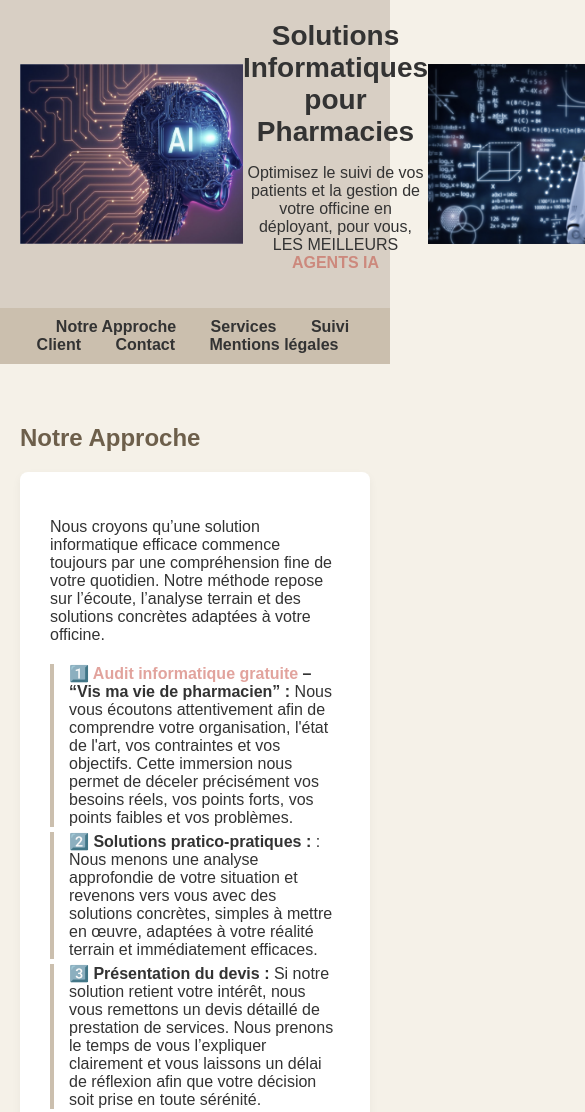
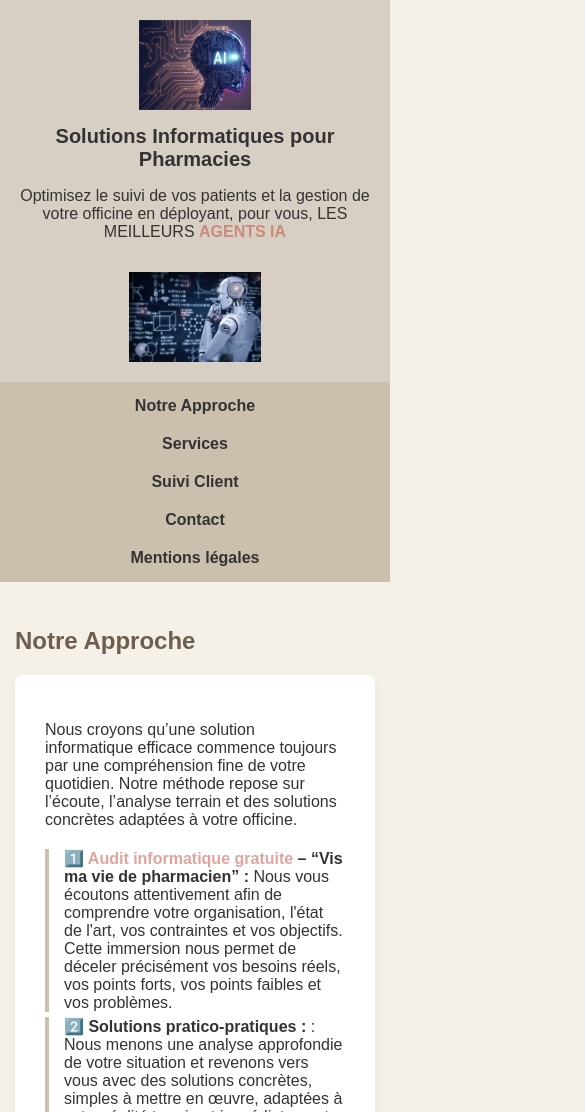
Before and after one commit to PALMBENZ/mapharmacie, a plain HTML site: page index.html in a window 390 px wide. Shown: the top 1112 px of the page, 585 px wide, since content can reach past the window. Drawn offline with Linux system fonts and the light colour scheme.

Commit message:
Update index.html

```diff
--- a/index.html
+++ b/index.html
@@ -140,6 +140,52 @@
     width: auto;
 }
 
+        /* ===================== */
+/* RESPONSIVE MOBILE */
+/* ===================== */
+@media screen and (max-width: 768px) {
+
+    .header-flex {
+        flex-direction: column;   /* Empile les éléments */
+        text-align: center;
+        gap: 15px;
+    }
+
+    .header-flex img {
+        max-height: 90px;   /* Réduit la taille des logos */
+    }
+
+    header h1 {
+        font-size: 20px;   /* Titre plus petit */
+    }
+
+    nav {
+        display: flex;
+        flex-direction: column;
+        gap: 10px;
+    }
+
+    nav a {
+        margin: 5px 0;
+    }
+
+    section {
+        padding: 25px 15px;  /* Moins d’espace sur mobile */
+    }
+
+    .services {
+        grid-template-columns: 1fr;  /* Une seule colonne */
+    }
+
+    .card {
+        padding: 15px;
+    }
+
+    .cta button {
+        width: 100%;   /* Bouton pleine largeur */
+    }
+
+}
     </style>
 </head>
 
```
